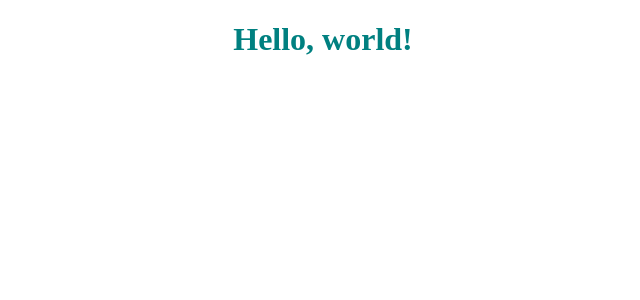
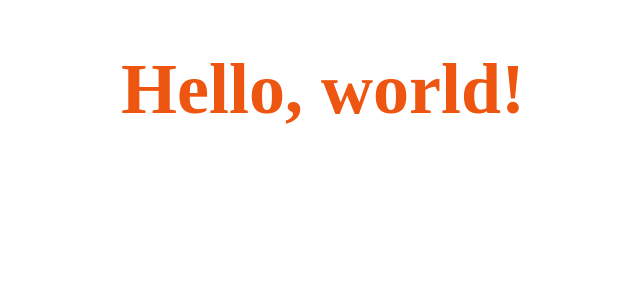
Before and after one commit to ManhLQ/react-starter, a React app: page / in a window 1280 px wide. Shown: the top 300 px of the page, without its empty margins (317-957 px from the left). Built offline with nearby package versions, Linux system fonts and the light colour scheme; the HTML template or start-up script is replaced by a standard one.

Commit message:
Add sass-loader

```diff
--- a/package.json
+++ b/package.json
@@ -35,6 +35,8 @@
     "eslint-loader": "^2.1.2",
     "eslint-plugin-react": "^7.12.4",
     "html-webpack-plugin": "^3.2.0",
+    "node-sass": "^4.11.0",
+    "sass-loader": "^7.1.0",
     "style-loader": "^0.23.1",
     "webpack": "^4.29.6",
     "webpack-cli": "^3.2.3",
--- a/src/App.css
+++ /dev/null
@@ -1,4 +0,0 @@
-.greeting {
-  text-align: center;
-  color: teal;
-}
--- a/src/App.js
+++ b/src/App.js
@@ -1,5 +1,5 @@
 import React, { Component } from 'react';
-import './App.css';
+import './style.scss';
 
 class App extends Component {
   constructor(props) {
@@ -10,7 +10,7 @@ class App extends Component {
 
   render() {
     return (
-      <div className="greeting">
+      <div className="sgreeting">
         <h1>Hello, world!</h1>
       </div>
     );
--- /dev/null
+++ b/src/style.scss
@@ -0,0 +1,9 @@
+$color: #ee5511;
+$fontSize: 36px;
+
+.sgreeting {
+  margin: 10px;
+  text-align: center;
+  color: $color;
+  font-size: $fontSize;
+}
--- a/webpack.config.js
+++ b/webpack.config.js
@@ -21,8 +21,8 @@ module.exports = {
         use: ['babel-loader', 'eslint-loader']
       },
       {
-        test: /\.css$/,
-        use: ['style-loader', 'css-loader']
+        test: /\.scss$/,
+        use: ['style-loader', 'css-loader', 'sass-loader']
       }
     ]
   },
```
Also changed, not shown: 1 other file (tests, documents, lock files or other folders).
